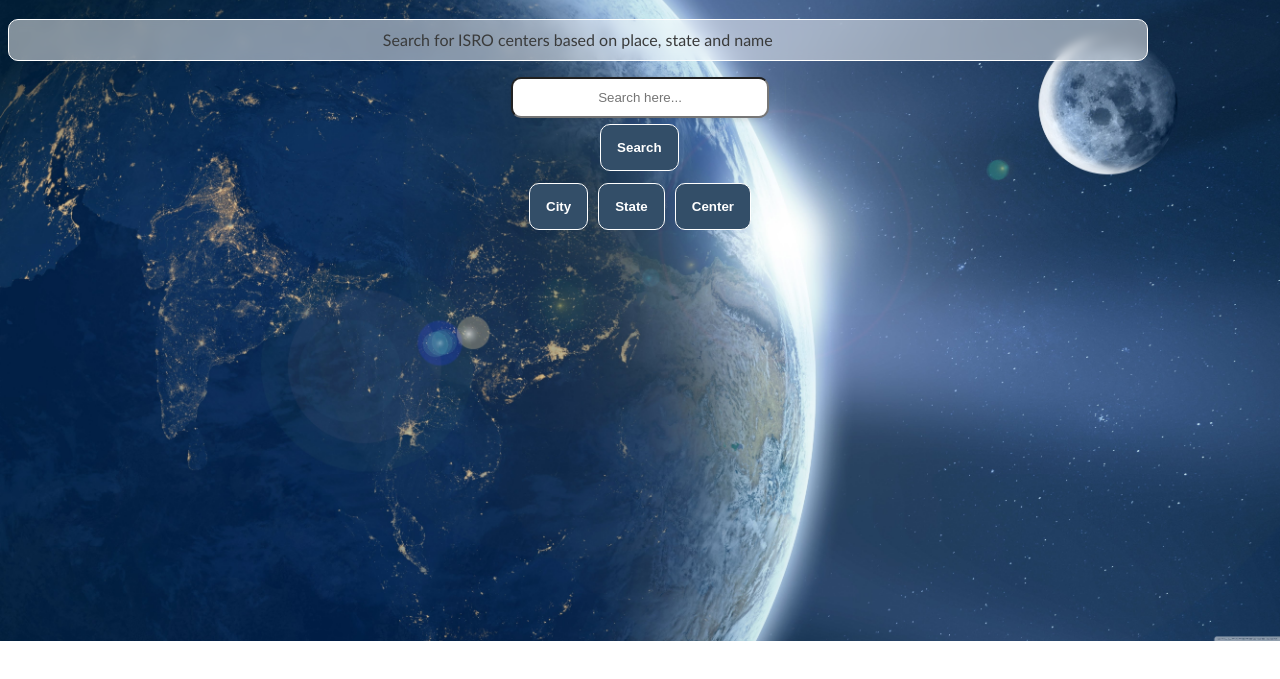
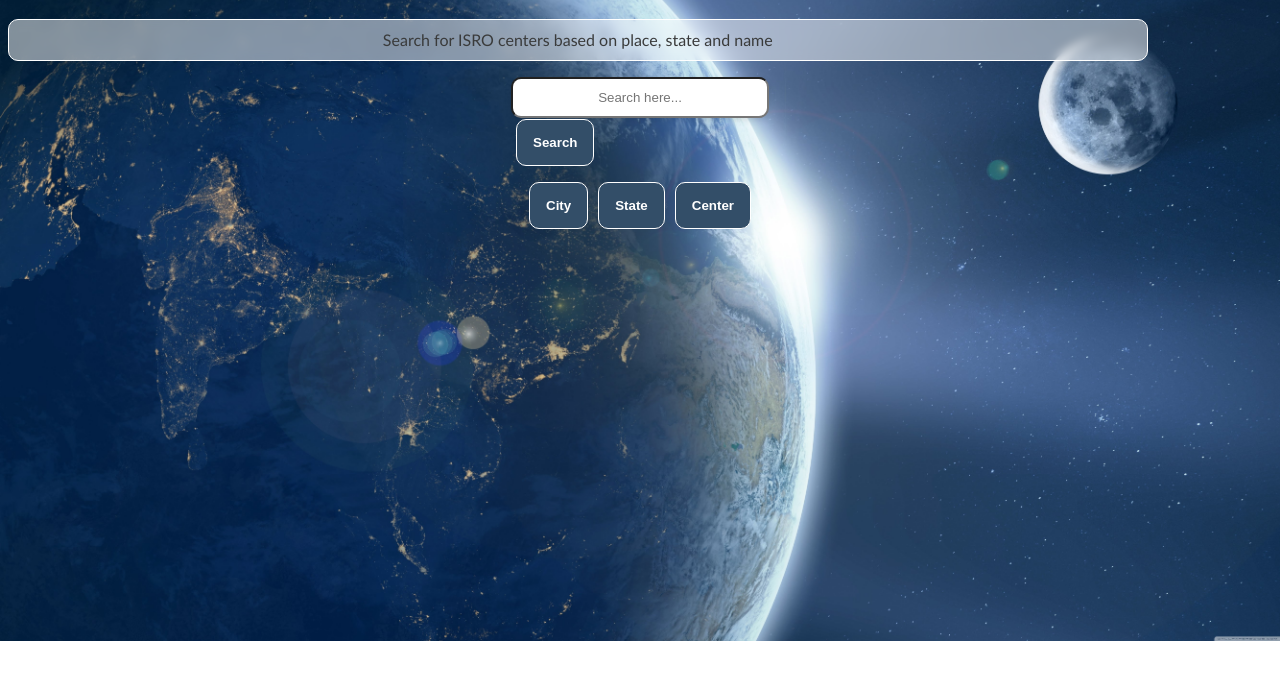
Before and after one commit to rushi3412/ISRO-centres---Javascript-Project---e8fsxspjfszm, a plain HTML site: page index.html in a window 1280 px wide. Shown: the part 79-758 px from the top of the page. Drawn offline with Linux system fonts and the light colour scheme; no server answers.

Commit message:
Update index.html

```diff
--- a/index.html
+++ b/index.html
@@ -1,4 +1,4 @@
-<!DOCTYPE html>
+ <!DOCTYPE html>
 <html>
   <head>
     <meta charset="utf-8" />
@@ -10,7 +10,7 @@
   <body>
     <h1 id="website-name">
       <span class="logo-container">
-        <img src="Indian_Space_Research_Organisation_Logo.svg.png" alt="Logo" class="logo" />
+        <img src="img/ISRO.png" alt="Logo" class="logo" />
       </span>
       <span class="word-container">
         Indian Space Research Organization
@@ -22,15 +22,17 @@
     </div>
 
     <div class="search-container">
+      <div class="search-box">
         <input type="text" id="search-input" placeholder="Search here..." />
-        <button id="search-button" style="display: flex;
-        justify-content: center;">Search</button>
+        <button id="search-button">Search</button>
+      </div>
 
       <div class="button-container">
         <button class="category-button" data-category="city">City</button>
         <button class="category-button" data-category="state">State</button>
         <button class="category-button" data-category="center">Center</button>
       </div>
+    </div>
 
     <div id="results-container"></div>
 
```
